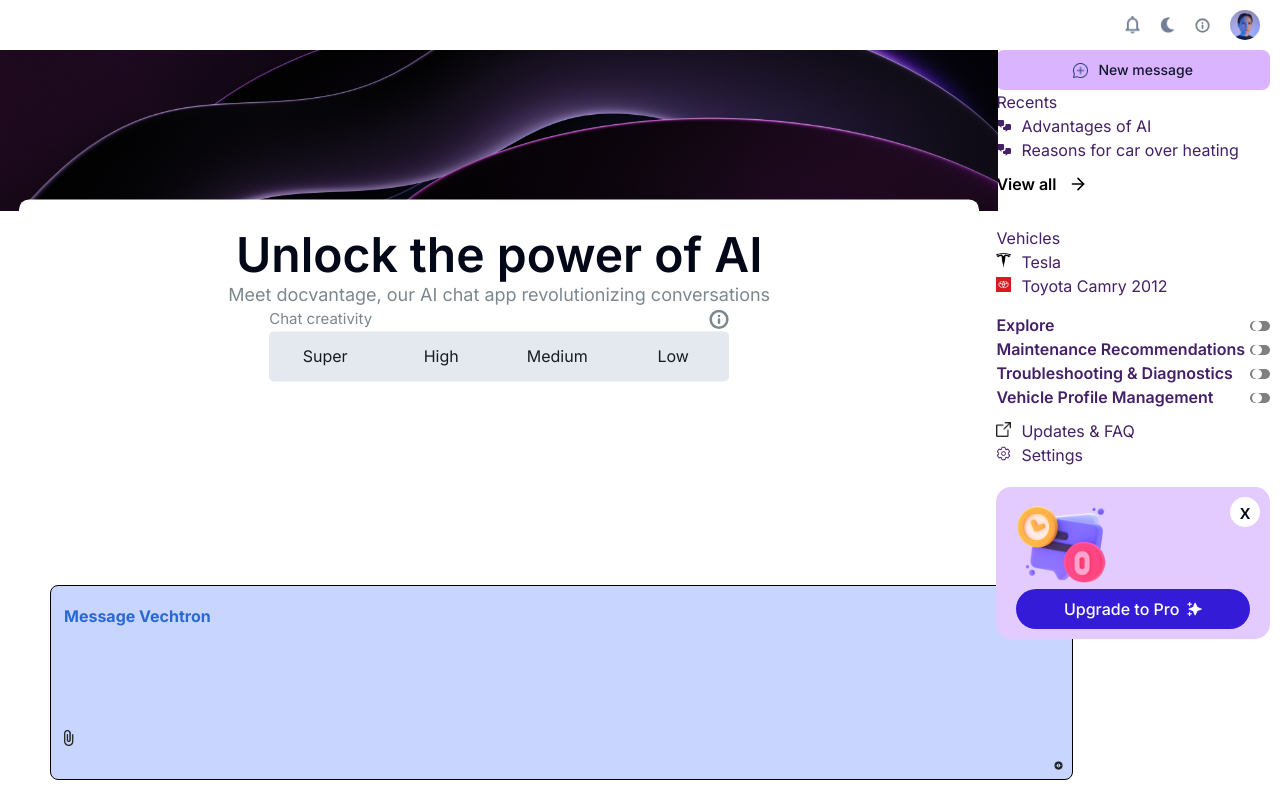
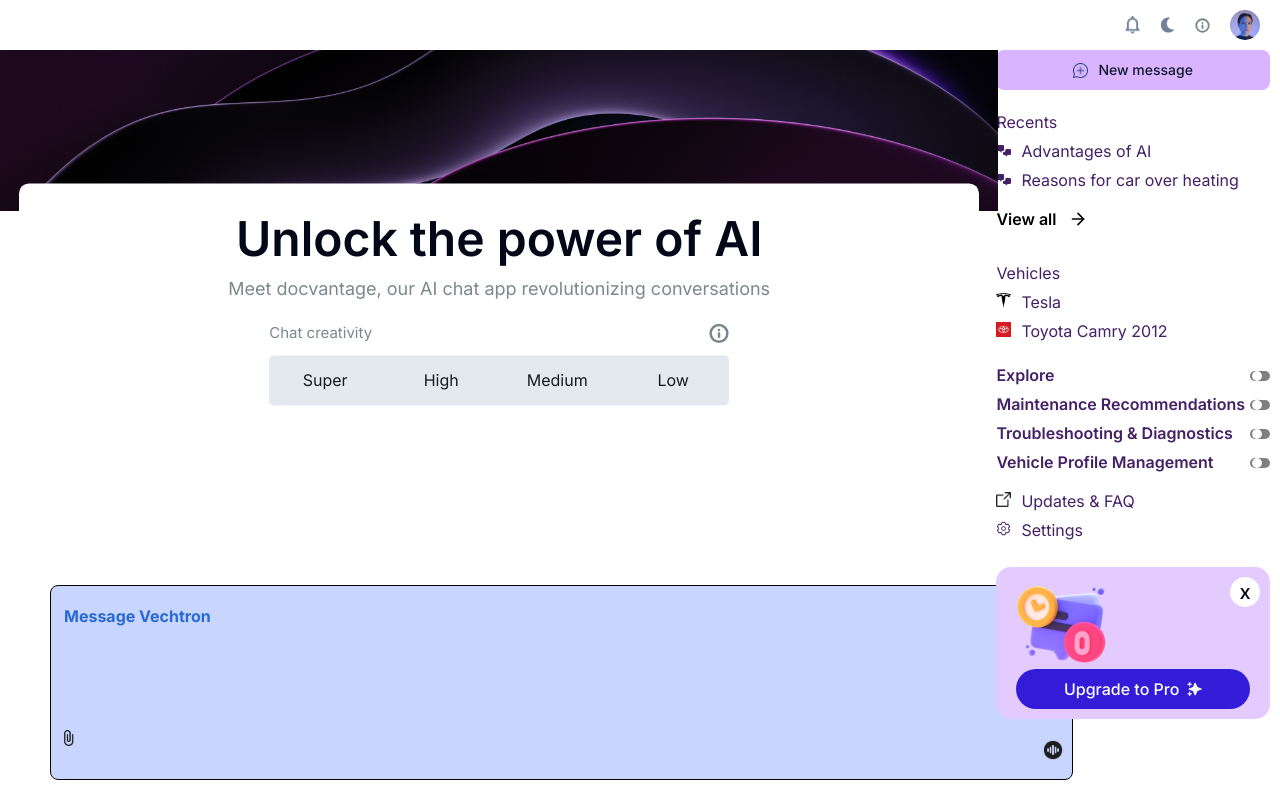
Before and after one commit to AdedayoDev/vectronWebApp, a Next.js app: page /chat in a window 1280 px wide. Built offline with nearby package versions, Linux system fonts and the light colour scheme.

Commit message:
updated the chat result page

```diff
--- a/src/app/chat/chat.css
+++ b/src/app/chat/chat.css
@@ -25,21 +25,13 @@ body {
 .side-chat-container {
   display: none;
 }
-/* .new-chat-btn {
-  width: 200px;
-  outline: none;
-  border: none;
-  background-color: black;
-  color: white;
-  padding: 8px;
-  border-radius: 8px;
-  font-weight: 500;
-  margin-bottom: 10px;
-} */
+.prev-chat h4 {
+  margin-top: 20px;
+}
 .side-chat-container p,
 h3,
 h4 {
-  margin-bottom: 0;
+  margin-bottom: 5px;
   color: #442066;
 }
 .prev-cat-one {
@@ -152,7 +144,7 @@ button {
   height: 30px !important;
   border: none;
   outline: none;
-  padding: 10px 5px;
+  padding: 2px 5px;
   resize: none;
   font-size: 16px;
   font-weight: 500;
@@ -179,10 +171,19 @@ button {
   font-weight: 700;
   margin-top: 0;
 }
-.icon-button{
+.no-scrollbar {
+  -webkit-appearance: none;
+  scrollbar-width: none;
+  ::-webkit-scrollbar {
+    display: none; }
+}
+
+.icon-button {
   background-color: transparent;
   position: absolute;
   bottom: 10px;
+  width: 20px;
+  right: 10px;
 }
 
 /* powerai */
@@ -210,16 +211,17 @@ button {
 }
 .powerai-header {
   text-align: center;
+  margin-bottom: 20px;
 }
 .powerai-header h1 {
   font-weight: 600;
   font-size: 32px;
-  margin-bottom: -10px;
 }
 .powerai-header p {
   font-size: 18px;
   font-weight: 400;
   color: #7c878e;
+  margin-bottom: 10px;
 }
 .powerai-card-head {
   display: flex;
@@ -229,6 +231,7 @@ button {
   padding: 8px;
   border-radius: 5px;
   width: 100%;
+  margin-top: 10px;
 }
 .powerai-cards {
   margin: auto;
@@ -284,7 +287,7 @@ button {
   border: 1px 1px solid #e3e9ee;
   z-index: 99;
   left: 50%;
-  top: 32%;
+  top: 32% !important;
   border-radius: 10px 10px 0 0;
   width: 90%;
   transform: translate(-50%, -40%);
@@ -302,34 +305,33 @@ button {
 .dropdown-content {
   position: absolute;
 }
-.showdropdown{
+.showdropdown {
   display: block;
 }
-.hidedropdown{
+.hidedropdown {
   display: none;
 }
-.new-chat-intro h1{
+.new-chat-intro h1 {
   font-size: 50px;
   font-weight: 400;
   width: 100%;
   text-align: center;
   position: relative;
   top: 150px;
-  color: #1E3A8A;
+  color: #1e3a8a;
   font-family: Arial, Helvetica, sans-serif;
 }
-.msg-button{
+.msg-button {
   display: flex;
   align-items: center;
   gap: 10px;
-  background-color: #DBB4FF;
+  background-color: #dbb4ff;
   justify-content: center;
   padding: 8px;
   border-radius: 8px;
   /* font-size: 16px; */
   font-weight: 500;
   width: 100%;
-
 }
 
 /* Tablet view */
@@ -383,6 +385,10 @@ button {
     justify-content: space-between;
     padding: 0 10px;
   }
+  .icon-button {
+    bottom: 20px;
+    right: 0;
+  }
 
   /* Power AI */
   .powerai-bg {
@@ -413,7 +419,7 @@ button {
     left: 39%;
     width: 75%;
   }
-  .new-chat-intro h1{
-    top: 50px;
+  .new-chat-intro h1 {
+    top: 100px;
   }
 }
--- a/src/app/layout.jsx
+++ b/src/app/layout.jsx
@@ -24,7 +24,7 @@ export default function RootLayout({ children }) {
         <title>{metadata.title}</title>
         <meta name="description" content={metadata.description} />
       </head>
-      <body style={{ fontFamily: "'Inter', sans-serif" }} className="overflow-x-hidden">
+      <body style={{ fontFamily: "'Inter', sans-serif" }}>
         {children}
       </body>
     </html>
--- a/src/components/chatComp/feed.jsx
+++ b/src/components/chatComp/feed.jsx
@@ -3,6 +3,7 @@
 import { useChat } from "ai/react";
 import { useEffect, useRef, useState } from "react";
 import { Send } from "lucide-react";
+import Image from 'next/image'
 
 export default function Feed() {
   const { messages, input, handleInputChange, handleSubmit } = useChat({
@@ -70,14 +71,16 @@ export default function Feed() {
             onChange={handleInputChange}
             onKeyDown={handleKeyDown}
             value={input}
+            className="no-scrollbar"
           />
           <button type="submit" className="icon-button">
             {isSoundWaveIcon ? (
-              <img
+              <Image
                 src="/assets/icons/speak.png"
                 alt="Sound wave icon"
                 width={20}
                 height={20}
+                className="soundwave-icon"
               />
             ) : (
               <Send size={20} />
@@ -85,7 +88,7 @@ export default function Feed() {
           </button>
         </form>
         <div className="form-images">
-          <img
+          <Image
             src="/assets/icons/spring.png"
             alt="Spring icon"
             width={10}
```
Also changed, not shown: src/app/chatdetail/chatdetail.css (+4 -12 lines).
